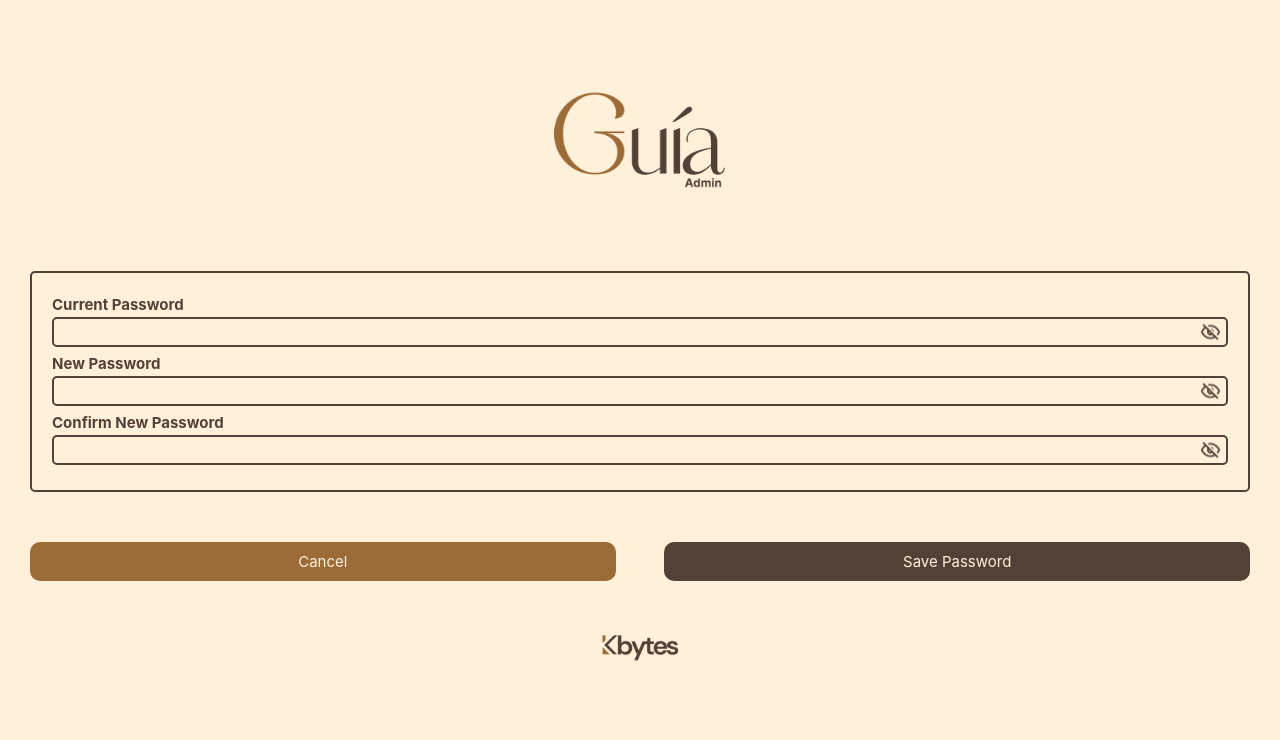
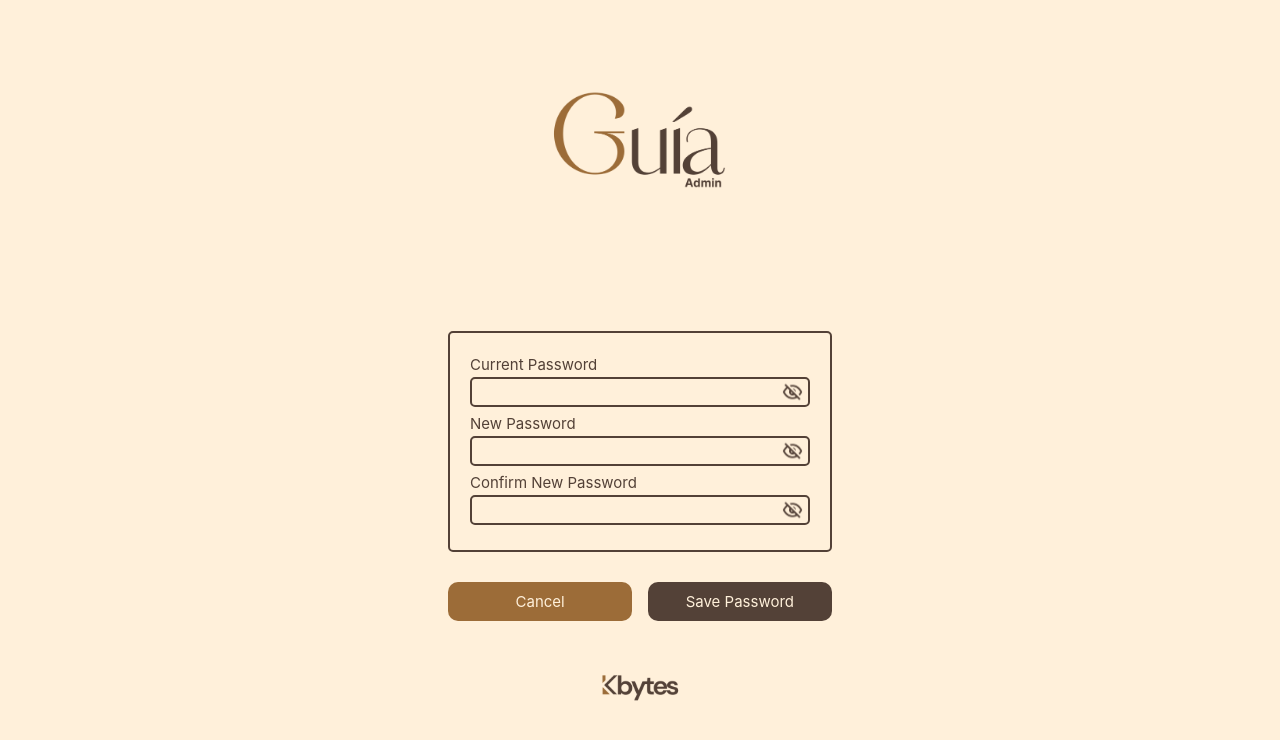
Before and after one commit to ethylene03/guia_frontend, a Vue app: page /admin/change-password in a window 1280 px wide. Shown: the top 740 px of the page. Built offline with nearby package versions, Linux system fonts and the light colour scheme.

Commit message:
Update ChangePassword.vue

```diff
--- a/src/pages/admin/ChangePassword.vue
+++ b/src/pages/admin/ChangePassword.vue
@@ -3,6 +3,7 @@
     import InputIcon from "../../assets/components/InputIcon.vue";
     import Footer from "../../assets/components/Footer.vue";
 
+    // naa sulod sa export default ang pagdeclare sa components ug methods
     export default {
         //declaring the InputIcon component
         components: {
@@ -74,7 +75,6 @@
 
     /* style para sa labels (current pass, new pass, confirm new pass) */
     .label-dark {
-        font-weight: bold;
         color: var(--color-secondary)
     }
 
@@ -99,4 +99,16 @@
         background-color: var(--color-secondary);
     }
 
+    @media screen and (min-width: 650px) {
+        .change-pass-cont {
+            margin-top: 25vh;
+            width: 30vw;
+            margin-bottom: 30px;
+        }
+
+        .button-cont {
+            width: 30vw;
+        }
+    }
+
 </style>
```
